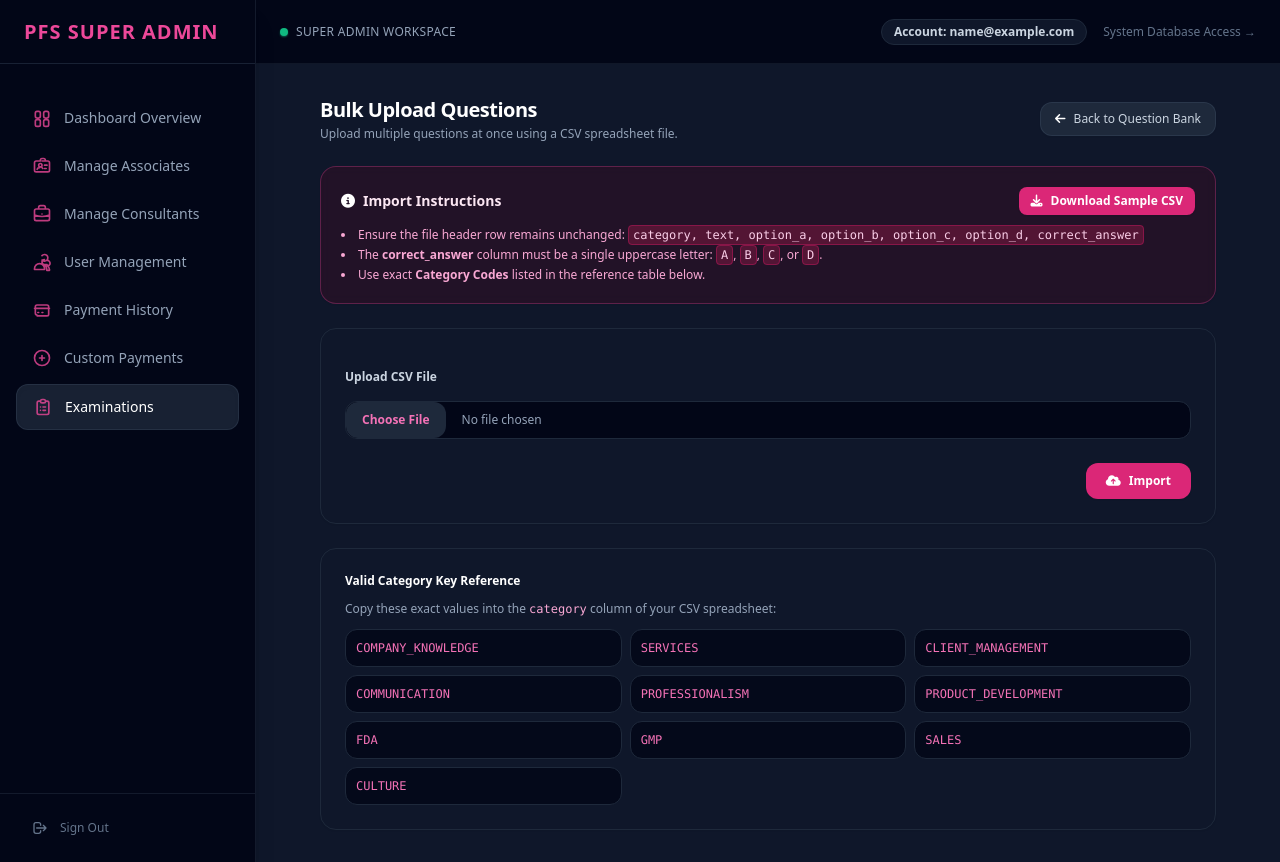
After one commit to judeaquila/PFS_Portal, a Django app: page /examinations/super-admin/questions/bulk-upload/ in a window 1280 px wide. The commit adds this page. Run offline with Django 5.2, Linux system fonts and the light colour scheme; the visitor is signed in with stand-in values (Sample User, id 1); data that the repository does not hold is empty; some libraries are stand-ins or nearby versions.

Commit message:
Bulk Exam Upload Added

```diff
--- a/dashboard/templates/dashboards/base_superadmin.html
+++ b/dashboard/templates/dashboards/base_superadmin.html
@@ -10,6 +10,9 @@
     <link rel="icon" type="image/png" sizes="32x32" href="{% static 'core/img/favicon-32x32.png' %}">
     <link rel="icon" type="image/png" sizes="16x16" href="{% static 'core/img/favicon-16x16.png' %}">
     <link rel="manifest" href="{% static 'core/img/site.webmanifest' %}">
+
+    <!-- FontAwesome Icons -->
+    <link rel="stylesheet" href="https://cdnjs.cloudflare.com/ajax/libs/font-awesome/6.4.0/css/all.min.css">
 
     <script src="https://cdn.tailwindcss.com"></script>
     <script defer src="https://cdn.jsdelivr.net/npm/alpinejs@3.x.x/dist/cdn.min.js"></script>
--- /dev/null
+++ b/examinations/templates/examinations/superadmin_question_bulk_upload.html
@@ -0,0 +1,79 @@
+{% extends "dashboards/base_superadmin.html" %}
+
+{% block title %}Bulk Upload Questions | Super Admin Portal{% endblock %}
+
+{% block header_title %}Bulk Question Import{% endblock %}
+
+{% block content %}
+<div class="max-w-4xl mx-auto space-y-6">
+
+    <!-- Header & Back Navigation -->
+    <div class="flex items-center justify-between">
+        <div>
+            <h1 class="text-xl font-bold text-white tracking-tight">Bulk Upload Questions</h1>
+            <p class="text-xs text-slate-400 mt-0.5">Upload multiple questions at once using a CSV spreadsheet file.</p>
+        </div>
+        <a href="{% url 'examination:question_list' %}" class="inline-flex items-center gap-2 px-3.5 py-2 rounded-xl bg-slate-800 hover:bg-slate-700 text-slate-300 hover:text-white text-xs font-medium transition border border-slate-700/60 shadow-sm">
+            <i class="fa-solid fa-arrow-left text-white"></i>
+            <span>Back to Question Bank</span>
+        </a>
+    </div>
+
+    <!-- Instructions & Sample Download -->
+    <div class="bg-pink-950/30 border border-pink-500/30 rounded-2xl p-5 text-pink-200 text-xs space-y-3 shadow-sm backdrop-blur-sm">
+        <div class="flex items-center justify-between">
+            <span class="font-bold text-sm text-pink-100 flex items-center gap-2">
+                <i class="fa-solid fa-circle-info text-white"></i>
+                Import Instructions
+            </span>
+            <a href="{% url 'examination:download_sample_question_csv' %}" class="inline-flex items-center gap-2 px-3 py-1.5 rounded-lg bg-pink-600 hover:bg-pink-500 text-white font-semibold transition text-xs shadow-sm">
+                <i class="fa-solid fa-download text-white"></i>
+                <span>Download Sample CSV</span>
+            </a>
+        </div>
+        <ul class="list-disc list-inside space-y-1 text-pink-300">
+            <li>Ensure the file header row remains unchanged: <code class="bg-pink-900/50 text-pink-200 border border-pink-700/50 px-1 py-0.5 rounded font-mono">category, text, option_a, option_b, option_c, option_d, correct_answer</code></li>
+            <li>The <strong>correct_answer</strong> column must be a single uppercase letter: <code class="bg-pink-900/50 text-pink-200 border border-pink-700/50 px-1 py-0.5 rounded font-mono">A</code>, <code class="bg-pink-900/50 text-pink-200 border border-pink-700/50 px-1 py-0.5 rounded font-mono">B</code>, <code class="bg-pink-900/50 text-pink-200 border border-pink-700/50 px-1 py-0.5 rounded font-mono">C</code>, or <code class="bg-pink-900/50 text-pink-200 border border-pink-700/50 px-1 py-0.5 rounded font-mono">D</code>.</li>
+            <li>Use exact <strong>Category Codes</strong> listed in the reference table below.</li>
+        </ul>
+    </div>
+
+    <!-- File Upload Form -->
+    <div class="bg-slate-900 border border-slate-800 rounded-2xl p-6 shadow-sm">
+        <form method="POST" enctype="multipart/form-data" class="space-y-4">
+            {% csrf_token %}
+
+            <label class="block text-xs font-bold text-slate-300">Upload CSV File</label>
+            <input type="file" name="csv_file" accept=".csv" required
+                   class="block w-full text-xs text-slate-400 file:mr-4 file:py-2.5 file:px-4 file:rounded-xl file:border-0 file:text-xs file:font-semibold file:bg-slate-800 file:text-pink-400 hover:file:bg-slate-700 hover:file:text-pink-300 border border-slate-800 rounded-xl bg-slate-950 cursor-pointer focus:outline-none focus:border-pink-500">
+
+            <div class="pt-2 flex justify-end">
+                <button type="submit" class="inline-flex items-center gap-2 px-5 py-2.5 rounded-xl bg-pink-600 hover:bg-pink-500 text-white font-semibold text-xs transition shadow-sm">
+                    <i class="fa-solid fa-cloud-arrow-up text-white"></i>
+                    <span>Import</span>
+                </button>
+            </div>
+        </form>
+    </div>
+
+    <!-- Category Key Reference Table -->
+    <div class="bg-slate-900 border border-slate-800 rounded-2xl p-6 shadow-sm space-y-3">
+        <h3 class="text-xs font-bold text-white">Valid Category Key Reference</h3>
+        <p class="text-xs text-slate-400">Copy these exact values into the <code class="font-mono text-pink-300">category</code> column of your CSV spreadsheet:</p>
+
+        <div class="grid grid-cols-1 sm:grid-cols-2 md:grid-cols-3 gap-2 text-xs">
+            <div class="p-2.5 bg-slate-950/80 border border-slate-800 rounded-xl text-slate-300"><code class="text-pink-400 font-mono">COMPANY_KNOWLEDGE</code></div>
+            <div class="p-2.5 bg-slate-950/80 border border-slate-800 rounded-xl text-slate-300"><code class="text-pink-400 font-mono">SERVICES</code></div>
+            <div class="p-2.5 bg-slate-950/80 border border-slate-800 rounded-xl text-slate-300"><code class="text-pink-400 font-mono">CLIENT_MANAGEMENT</code></div>
+            <div class="p-2.5 bg-slate-950/80 border border-slate-800 rounded-xl text-slate-300"><code class="text-pink-400 font-mono">COMMUNICATION</code></div>
+            <div class="p-2.5 bg-slate-950/80 border border-slate-800 rounded-xl text-slate-300"><code class="text-pink-400 font-mono">PROFESSIONALISM</code></div>
+            <div class="p-2.5 bg-slate-950/80 border border-slate-800 rounded-xl text-slate-300"><code class="text-pink-400 font-mono">PRODUCT_DEVELOPMENT</code></div>
+            <div class="p-2.5 bg-slate-950/80 border border-slate-800 rounded-xl text-slate-300"><code class="text-pink-400 font-mono">FDA</code></div>
+            <div class="p-2.5 bg-slate-950/80 border border-slate-800 rounded-xl text-slate-300"><code class="text-pink-400 font-mono">GMP</code></div>
+            <div class="p-2.5 bg-slate-950/80 border border-slate-800 rounded-xl text-slate-300"><code class="text-pink-400 font-mono">SALES</code></div>
+            <div class="p-2.5 bg-slate-950/80 border border-slate-800 rounded-xl text-slate-300"><code class="text-pink-400 font-mono">CULTURE</code></div>
+        </div>
+    </div>
+
+</div>
+{% endblock %}
--- a/examinations/urls.py
+++ b/examinations/urls.py
@@ -8,11 +8,15 @@ urlpatterns = [
     path('super-admin/questions/add/', views.question_create, name='question_create'),
     path('super-admin/questions/<int:pk>/edit/', views.question_update, name='question_update'),
     path('super-admin/questions/<int:pk>/delete/', views.question_delete, name='question_delete'),
+    path('super-admin/questions/bulk-upload/', views.question_bulk_upload, name='question_bulk_upload'),
+    path('super-admin/questions/sample-csv/', views.download_sample_question_csv, name='download_sample_question_csv'),
 
     path('supervisor/questions/', views.supervisor_question_list, name='supervisor_question_list'),
     path('supervisor/questions/add/', views.supervisor_question_create, name='supervisor_question_create'),
     path('supervisor/questions/<int:pk>/edit/', views.supervisor_question_update, name='supervisor_question_update'),
     path('supervisor/questions/<int:pk>/delete/', views.supervisor_question_delete, name='supervisor_question_delete'),
+    path('supervisor/questions/bulk-upload/', views.supervisor_question_bulk_upload, name='supervisor_question_bulk_upload'),
+    path('supervisor/questions/sample-csv/', views.download_sample_question_csv, name='download_sample_question_csv'),
 
     path('associate/examinations/', views.exam_landing, name='ambassador_landing'),
     path('associate/examinations/take/', views.take_exam, name='take_exam'),
--- a/examinations/views.py
+++ b/examinations/views.py
@@ -1,4 +1,6 @@
 import random
+import csv
+import io
 from django.utils import timezone
 from django.shortcuts import render, redirect, get_object_or_404
 from django.contrib.auth.decorators import login_required
@@ -8,6 +10,7 @@ from .models import Question, ExamAttempt, QuestionCategory
 from .forms import QuestionForm, SupervisorQuestionForm
 from common.decorators import role_required
 from accounts.models import UserRole
+from django.http import HttpResponse
 
 
 # ---------------------------------------------------------------------------------------- #
@@ -96,6 +99,114 @@ def question_delete(request, pk):
 
 
 
+@login_required
+@role_required([UserRole.SUPER_ADMIN])
+def question_bulk_upload(request):
+    if request.method == 'POST':
+        csv_file = request.FILES.get('csv_file')
+
+        # 1. Basic File Validation
+        if not csv_file:
+            messages.error(request, "Please select a CSV file to upload.")
+            return redirect('examination:question_bulk_upload')
+
+        if not csv_file.name.endswith('.csv'):
+            messages.error(request, "Invalid file format. Please upload a .csv file.")
+            return redirect('examination:question_bulk_upload')
+
+        # 2. Parse CSV
+        try:
+            data_set = csv_file.read().decode('UTF-8')
+            io_string = io.StringIO(data_set)
+            reader = csv.DictReader(io_string)
+        except Exception as e:
+            messages.error(request, f"Error reading file: {str(e)}")
+            return redirect('examination:question_bulk_upload')
+
+        valid_categories = dict(QuestionCategory.choices)
+        valid_options = dict(Question.OPTION_CHOICES)
+
+        questions_to_create = []
+        errors = []
+
+        # 3. Process Rows
+        for row_idx, row in enumerate(reader, start=2):
+            category = row.get('category', '').strip()
+            text = row.get('text', '').strip()
+            option_a = row.get('option_a', '').strip()
+            option_b = row.get('option_b', '').strip()
+            option_c = row.get('option_c', '').strip()
+            option_d = row.get('option_d', '').strip()
+            correct_answer = row.get('correct_answer', '').strip().upper()
+
+            # Check required fields
+            if not all([category, text, option_a, option_b, option_c, option_d, correct_answer]):
+                errors.append(f"Row {row_idx}: Missing required fields.")
+                continue
+
+            # Validate Category key
+            if category not in valid_categories:
+                errors.append(f"Row {row_idx}: Invalid category '{category}'.")
+                continue
+
+            # Validate Correct Answer Key
+            if correct_answer not in valid_options:
+                errors.append(f"Row {row_idx}: Invalid correct answer '{correct_answer}'. Must be A, B, C, or D.")
+                continue
+
+            questions_to_create.append(Question(
+                category=category,
+                text=text,
+                option_a=option_a,
+                option_b=option_b,
+                option_c=option_c,
+                option_d=option_d,
+                correct_answer=correct_answer,
+                created_by=request.user,
+                is_active=True
+            ))
+
+        # 4. Bulk Save
+        if questions_to_create:
+            Question.objects.bulk_create(questions_to_create)
+            messages.success(request, f"Successfully imported {len(questions_to_create)} question(s)!")
+
+        if errors:
+            for err in errors[:5]:  # Display first 5 errors
+                messages.warning(request, err)
+            if len(errors) > 5:
+                messages.warning(request, f"...and {len(errors) - 5} more errors.")
+
+        return redirect('examination:question_list')
+
+    return render(request, 'examinations/superadmin_question_bulk_upload.html')
+
+
+
+@login_required
+@role_required([UserRole.SUPER_ADMIN])
+def download_sample_question_csv(request):
+    response = HttpResponse(content_type='text/csv')
+    response['Content-Disposition'] = 'attachment; filename="question_import_sample.csv"'
+
+    writer = csv.writer(response)
+    # Header Row
+    writer.writerow(['category', 'text', 'option_a', 'option_b', 'option_c', 'option_d', 'correct_answer'])
+    # Example Row
+    writer.writerow([
+        'COMPANY_KNOWLEDGE',
+        'What year was PFS founded?',
+        '2010',
+        '2015',
+        '2018',
+        '2020',
+        'B'
+    ])
+
+    return response
+
+
+
 # ---------------------------------------------------------------------------------------- #
 # -------------------------------- SUPERVISOR DASHBOARD ---------------------------------- #
 # ---------------------------------------------------------------------------------------- #
@@ -180,6 +291,114 @@ def supervisor_question_delete(request, pk):
     }
 
     return render(request, 'examinations/supervisor_question_confirm_delete.html', context)
+
+
+
+@login_required
+@role_required([UserRole.SUPERVISOR])
+def supervisor_question_bulk_upload(request):
+    if request.method == 'POST':
+        csv_file = request.FILES.get('csv_file')
+
+        # 1. Basic File Validation
+        if not csv_file:
+            messages.error(request, "Please select a CSV file to upload.")
+            return redirect('examination:supervisor_question_bulk_upload')
+
+        if not csv_file.name.endswith('.csv'):
+            messages.error(request, "Invalid file format. Please upload a .csv file.")
+            return redirect('examination:supervisor_question_bulk_upload')
+
+        # 2. Parse CSV
+        try:
+            data_set = csv_file.read().decode('UTF-8')
+            io_string = io.StringIO(data_set)
+            reader = csv.DictReader(io_string)
+        except Exception as e:
+            messages.error(request, f"Error reading file: {str(e)}")
+            return redirect('examination:supervisor_question_bulk_upload')
+
+        valid_categories = dict(QuestionCategory.choices)
+        valid_options = dict(Question.OPTION_CHOICES)
+
+        questions_to_create = []
+        errors = []
+
+        # 3. Process Rows
+        for row_idx, row in enumerate(reader, start=2):
+            category = row.get('category', '').strip()
+            text = row.get('text', '').strip()
+            option_a = row.get('option_a', '').strip()
+            option_b = row.get('option_b', '').strip()
+            option_c = row.get('option_c', '').strip()
+            option_d = row.get('option_d', '').strip()
+            correct_answer = row.get('correct_answer', '').strip().upper()
+
+            # Check required fields
+            if not all([category, text, option_a, option_b, option_c, option_d, correct_answer]):
+                errors.append(f"Row {row_idx}: Missing required fields.")
+                continue
+
+            # Validate Category key
+            if category not in valid_categories:
+                errors.append(f"Row {row_idx}: Invalid category '{category}'.")
+                continue
+
+            # Validate Correct Answer Key
+            if correct_answer not in valid_options:
+                errors.append(f"Row {row_idx}: Invalid correct answer '{correct_answer}'. Must be A, B, C, or D.")
+                continue
+
+            questions_to_create.append(Question(
+                category=category,
+                text=text,
+                option_a=option_a,
+                option_b=option_b,
+                option_c=option_c,
+                option_d=option_d,
+                correct_answer=correct_answer,
+                created_by=request.user,
+                is_active=True
+            ))
+
+        # 4. Bulk Save
+        if questions_to_create:
+            Question.objects.bulk_create(questions_to_create)
+            messages.success(request, f"Successfully imported {len(questions_to_create)} question(s)!")
+
+        if errors:
+            for err in errors[:5]:  # Display first 5 errors
+                messages.warning(request, err)
+            if len(errors) > 5:
+                messages.warning(request, f"...and {len(errors) - 5} more errors.")
+
+        return redirect('examination:supervisor_question_list')
+
+    return render(request, 'examinations/supervisor_question_bulk_upload.html')
+
+
+
+@login_required
+@role_required([UserRole.SUPERVISOR])
+def download_sample_question_csv(request):
+    response = HttpResponse(content_type='text/csv')
+    response['Content-Disposition'] = 'attachment; filename="question_import_sample.csv"'
+
+    writer = csv.writer(response)
+    # Header Row
+    writer.writerow(['category', 'text', 'option_a', 'option_b', 'option_c', 'option_d', 'correct_answer'])
+    # Example Row
+    writer.writerow([
+        'COMPANY_KNOWLEDGE',
+        'What year was PFS founded?',
+        '2010',
+        '2015',
+        '2018',
+        '2020',
+        'B'
+    ])
+
+    return response
 
 
 
```
Also changed, not shown: examinations/templates/examinations/superadmin_question_form.html (+36 -18 lines), examinations/templates/examinations/superadmin_question_list.html (+10 -5 lines), examinations/templates/examinations/supervisor_question_bulk_upload.html (added, +79 -0 lines), examinations/templates/examinations/supervisor_question_list.html (+12 -5 lines), examinations/migrations/0004_exam_examattempt_exam_question_exams.py (added), examinations/migrations/0005_remove_question_exams_remove_examattempt_exam_and_more.py (added).
